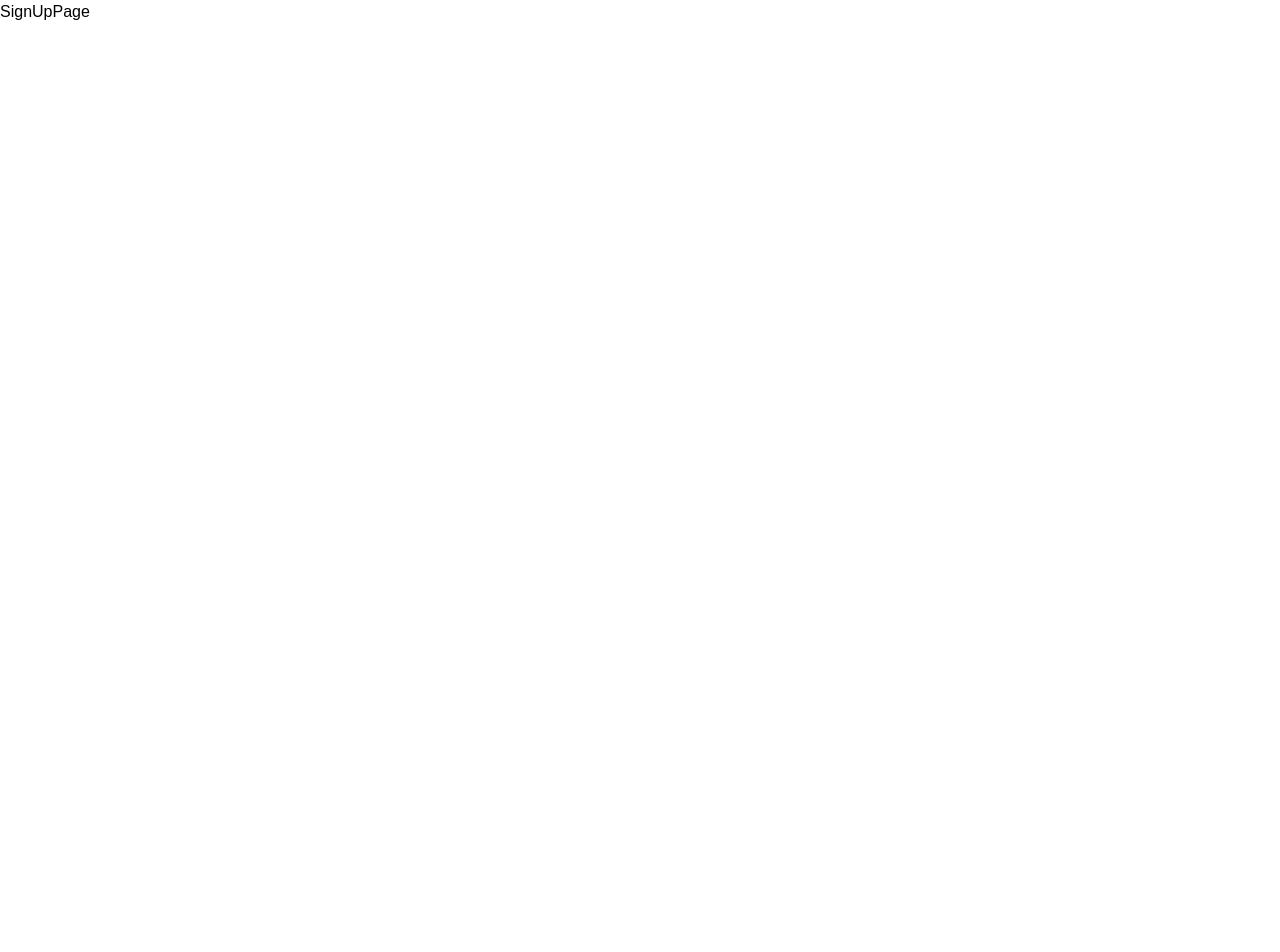
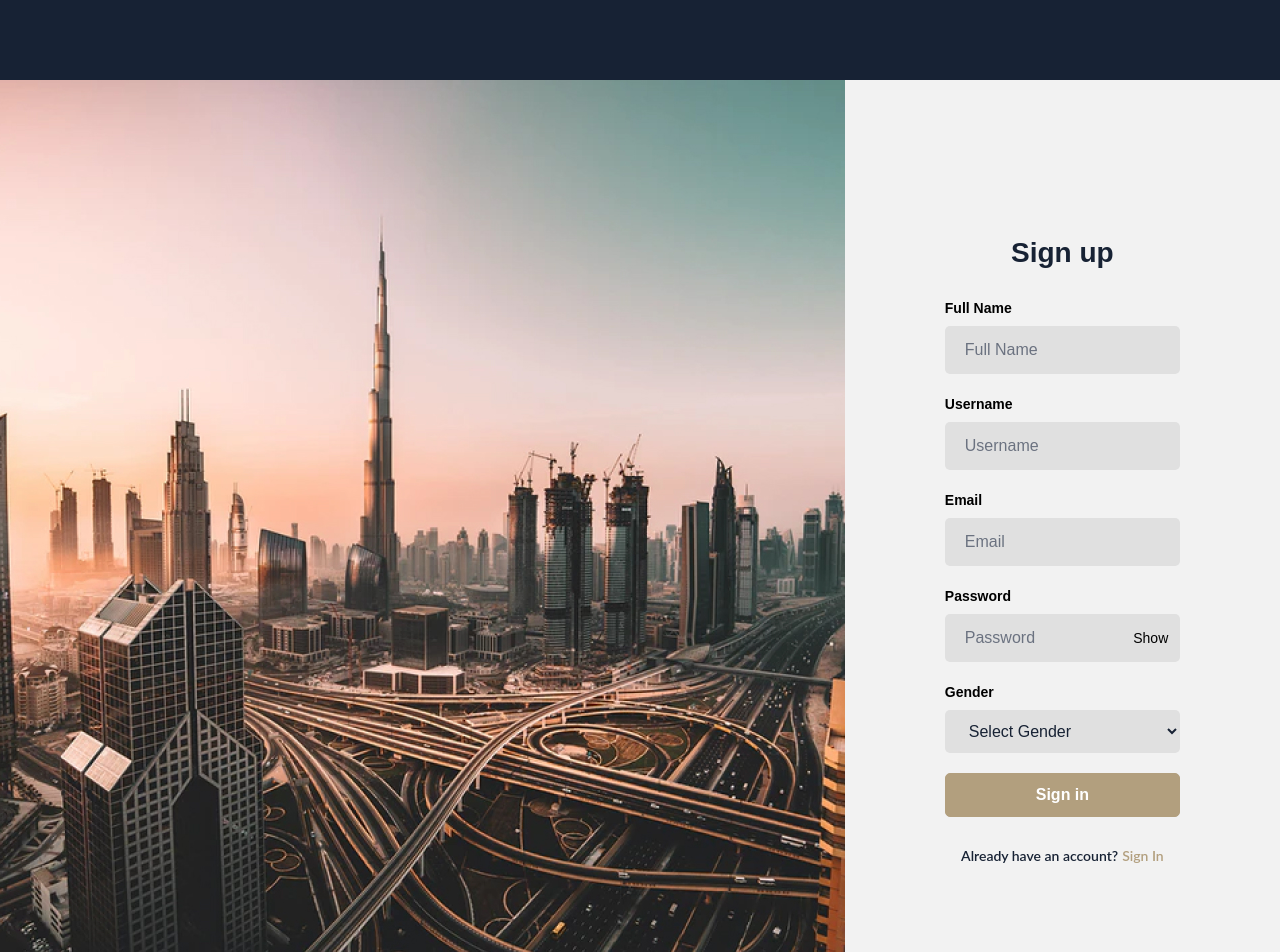
Before and after one commit to Yivgha/nest-fe-eco-landing, a React (Create React App) app: page /signup in a window 1280 px wide. Shown: the top 952 px of the page. Before the commit the page ends 800 px from the top, so only its background shows below. Built offline with nearby package versions, Linux system fonts and the light colour scheme.

Commit message:
basic signup

```diff
--- a/package.json
+++ b/package.json
@@ -3,6 +3,7 @@
   "version": "0.1.0",
   "private": true,
   "dependencies": {
+    "@reduxjs/toolkit": "^2.2.3",
     "@testing-library/jest-dom": "^5.17.0",
     "@testing-library/react": "^13.4.0",
     "@testing-library/user-event": "^13.5.0",
@@ -11,6 +12,7 @@
     "prop-types": "^15.8.1",
     "react": "^18.3.1",
     "react-dom": "^18.3.1",
+    "react-redux": "^9.1.2",
     "react-router-dom": "^6.23.0",
     "react-scripts": "5.0.1",
     "typeface-lato": "^1.1.13",
--- /dev/null
+++ b/src/api/createUser.js
@@ -0,0 +1,21 @@
+export async function createUser(formData) {
+  console.log("data in fetch", formData);
+  try {
+    const response = await fetch("http://localhost:3030/user", {
+      method: "POST",
+      headers: {
+        "Content-Type": "application/json",
+      },
+      body: JSON.stringify(formData),
+    });
+    if (response.ok) {
+      // Handle success
+      console.log("User created successfully");
+    } else {
+      // Handle error
+      console.error("Failed to create user");
+    }
+  } catch (error) {
+    console.error("Error occurred:", error);
+  }
+}
--- a/src/components/CustomInput.jsx
+++ b/src/components/CustomInput.jsx
@@ -1,5 +1,5 @@
+import { useState } from "react";
 import PropTypes from "prop-types";
-import {useState} from "react"
 
 export default function CustomInput({
   value,
@@ -7,6 +7,9 @@ export default function CustomInput({
   placeholder,
   id,
   type,
+  name,
+  min,
+  max
 }) {
     const [showPassword, setShowPassword] = useState(false);
     const isPassword = type === "password"
@@ -26,9 +29,12 @@ export default function CustomInput({
      <input
         type={showPassword === false ? "text" : 'password'}
         id={id}
+        name={name}
         value={value}
+        min={min}
+        max={max}
         placeholder={placeholder}
-        onChange={onChange}
+        onChange={(e)=>onChange(e)}
         className="bg-inputBg px-5 py-3 text-heroBg placeholder-gray-500 rounded-[5px] w-full"
         required
           />
@@ -47,4 +53,7 @@ CustomInput.propTypes = {
   placeholder: PropTypes.string,
   id: PropTypes.string,
   type: PropTypes.string,
+  name: PropTypes.string,
+  min: PropTypes.number,
+  max: PropTypes.number
 };
--- a/src/components/DataSection/DataGrid.jsx
+++ b/src/components/DataSection/DataGrid.jsx
@@ -1,4 +1,3 @@
-import React from 'react'
 import SkeletonCard from './SkeletonCard'
 import { useState, useEffect  } from 'react';
 import { getDeals } from '../../api/getDeals';
--- a/src/components/DealPage.jsx
+++ b/src/components/DealPage.jsx
@@ -1,5 +1,6 @@
 import { useLocation, useNavigate } from "react-router-dom";
 import OutlinedBtn from "./OutlinedBtn";
+import splitStringWithSpace from "../utils/splitString";
 
 const aboutTextStyle = "font-lato text-gray-700 text-xl"
 
@@ -13,7 +14,6 @@ export default function DealPage( ) {
     navigate(-1);
   };
 
-
     return (
         <div className="flex flex-col justify-start w-full h-[100%] bg-gray-100 px-5 py-4 gap-5">
         <OutlinedBtn text="Go back" onClick={goBack}/>
@@ -22,8 +22,8 @@ export default function DealPage( ) {
                 <img  src={`http://localhost:3000/${deal_img_path}`}
                     alt={name} className="w-[60%] h-auto self-center" />
                 <h2 className="font-lato text-gray-400 text-3xl">About</h2>
-                <p className={aboutTextStyle}>Dhs amount: {total_dhs} </p>
-                <p className={aboutTextStyle}>Tiket Dhs: {ticket_dhs} </p>
+                <p className={aboutTextStyle}>Dhs amount: {splitStringWithSpace(total_dhs)} </p>
+                <p className={aboutTextStyle}>Tiket Dhs: {splitStringWithSpace(ticket_dhs)} </p>
                 <p className={aboutTextStyle}>Yield amount: {yield_amount}% </p>
                 <p className={aboutTextStyle}>Sold: {sold}%</p>
                 <p className={aboutTextStyle }>Days left: {days_left} </p>
--- /dev/null
+++ b/src/components/SignUp/SelectGender.jsx
@@ -0,0 +1,22 @@
+import PropTypes from "prop-types"
+
+export default function SelectGender({value, onChange}) {
+  return (
+   <div className="flex flex-col gap-[8px] w-full relative justify-center  ">
+          <label htmlFor='gender' className="font-bold text-[14px] font-merriweather leading-[20px]">Gender</label>
+
+          <select name="gender" value={value} id="gender" type="select" onChange={onChange}
+              className='bg-inputBg px-5 py-3 text-heroBg placeholder-gray-500 rounded-[5px] w-full' >
+                <option value="">Select Gender</option>
+                <option value="m">Male</option>
+                <option value="f">Female</option>
+                <option value="u">Unspecified</option>
+              </select>
+          </div>
+  )
+}
+
+SelectGender.propTypes = {
+    value: PropTypes.string,
+    onChange: PropTypes.func
+}
--- /dev/null
+++ b/src/components/SignUp/SignUpForm.jsx
@@ -0,0 +1,51 @@
+import  { useState } from 'react';
+import CustomInput from '../CustomInput';
+import FilledBtn from '../FilledBtn';
+import SelectGender from './SelectGender';
+import { createUser } from '../../api/createUser';
+import { useNavigate } from 'react-router-dom';
+
+export default function SignUpForm() {
+    const navigate = useNavigate();
+
+   const [formData, setFormData] = useState({
+        name: '',
+        username: '',
+        email: '',
+        password: '',
+        gender: ''
+    });
+
+ const handleChange = (e) => {
+    const { name, value } = e.target;
+    console.log(name, value); // Add this line to see what values are being captured
+    setFormData({
+        ...formData,
+        [name]: value
+    });
+ };
+
+    const handleSubmit = async(e) => {
+        e.preventDefault();
+
+        createUser(formData);
+        alert("Success");
+        navigate("/login")
+    };
+
+  return (
+      <form onSubmit={handleSubmit} className='flex flex-col gap-5 w-full px-10 lg:px-[100px]'>
+          <CustomInput value={formData.name} id="name" name="name" type="text" placeholder="Full Name" onChange={handleChange} />
+
+          <CustomInput value={formData.username} id="username" name="username" type="text" placeholder="Username" onChange={handleChange} />
+
+          <CustomInput value={formData.email} id="email" name="email" type="email" placeholder="Email"  onChange={handleChange} />
+
+          <CustomInput value={formData.password} name="password" id="password" type="password" placeholder="Password" onChange={handleChange} />
+
+          <SelectGender value={formData.gender} onChange={handleChange}/>
+
+          <FilledBtn type="submit" text="Sign in" className="w-full"/>
+    </form>
+  );
+}
--- a/src/components/SignUpPage.jsx
+++ b/src/components/SignUpPage.jsx
@@ -1,7 +1,44 @@
-import React from 'react'
+import Header from "./Header";
+import Footer from "./Footer";
+import LoginIMG from "../assets/loginIMG.jpg";
+import SignUpForm from "./SignUp/SignUpForm";
+import clsx from "clsx";
+import { useNavigate } from "react-router-dom";
+
+const textStyle = "font-lato font-semibold text-[14px] leading-[22px]";
 
 export default function SignUpPage() {
+
+  const navigate = useNavigate();
+
   return (
-    <div>SignUpPage</div>
+    <div className="flex flex-col w-full bg-loginBg ">
+      <Header showText={false} showBtns={false} />
+      <main className="flex flex-col mb-3 md:mb-0 gap-2 md:gap-0 md:flex-row ">
+        <div className="flex-1 md:flex-2 w-full md:min-w-[66%] md:w-[890px]  h-[943px]">
+          <img
+            src={LoginIMG}
+            alt="Login"
+            className="w-full h-full object-cover"
+          />
+        </div>
+        <div className="flex flex-1 flex-col justify-center items-center gap-7">
+          <h1 className="font-bold text-[28px] leading-[34px] text-heroBg font-merriweather">
+            Sign up
+          </h1>
+          <SignUpForm />
+          <p className={clsx(textStyle, "text-heroBg flex gap-1")}>
+            Already have an account?
+            <span
+              className={clsx(textStyle, "text-golden cursor-pointer")}
+              onClick={() => navigate("/login")}
+            >
+              Sign In
+            </span>
+          </p>
+        </div>
+      </main>
+      <Footer />
+      </div>
   )
 }
--- a/src/index.js
+++ b/src/index.js
@@ -2,10 +2,14 @@ import React from "react";
 import ReactDOM from "react-dom/client";
 import "./index.css";
 import App from "./App";
+import { Provider } from "react-redux";
+import store from "./redux/store";
 
 const root = ReactDOM.createRoot(document.getElementById("root"));
 root.render(
-  <React.StrictMode>
-    <App className="font-merriweather" />
-  </React.StrictMode>
+  <Provider store={store}>
+    <React.StrictMode>
+      <App className="font-merriweather" />
+    </React.StrictMode>
+  </Provider>
 );
--- /dev/null
+++ b/src/redux/authSlice.jsx
@@ -0,0 +1,36 @@
+import { createSlice,} from "@reduxjs/toolkit";
+
+const initialState = {
+access_token:  null,
+refresh_token: null,
+userLogin: null,
+userPass: null
+};
+
+export const authSlice = createSlice({
+  name: "auth",
+  initialState,
+  reducers: {
+    setUser: (
+      state,
+      action
+      ) => {
+      state.access_token = action.payload.access_token;
+          state.refresh_token = action.payload.refresh_token;
+          state.userLogin = action.payload.userLogin;
+          state.userPass = action.payload.userPass;
+    },
+    logout: (state) => {
+      state.access_token = null;
+        state.refresh_token = null;
+        state.userLogin = null;
+        state.userPass = null;
+    },
+  },
+  extraReducers: (builder) => {
+  },
+});
+
+export const selectAuth = (state) => state.auth;
+export const { setUser, logout } = authSlice.actions;
+export default authSlice.reducer;
--- /dev/null
+++ b/src/redux/store.jsx
@@ -0,0 +1,8 @@
+import { configureStore } from '@reduxjs/toolkit';
+import authReducer from './authSlice';
+
+export default configureStore({
+  reducer: {
+    auth: authReducer
+  }
+})
--- /dev/null
+++ b/src/utils/debounce.js
@@ -0,0 +1,9 @@
+export const debounce = (func, delay) => {
+  let timeoutId;
+  return function (...args) {
+    clearTimeout(timeoutId);
+    timeoutId = setTimeout(() => {
+      func.apply(this, args);
+    }, delay);
+  };
+};
```
Also changed, not shown: 1 other file (tests, documents, lock files or other folders).
